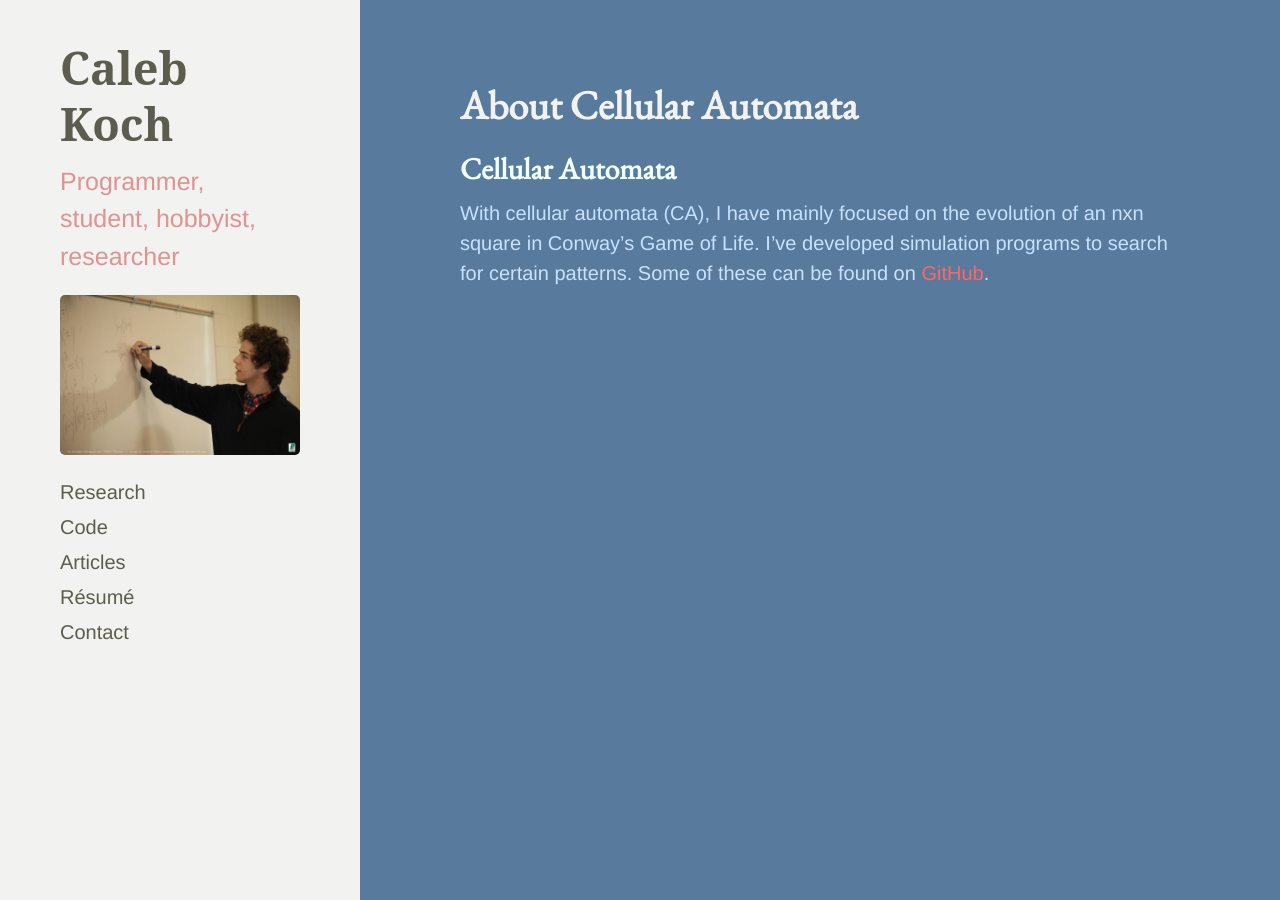
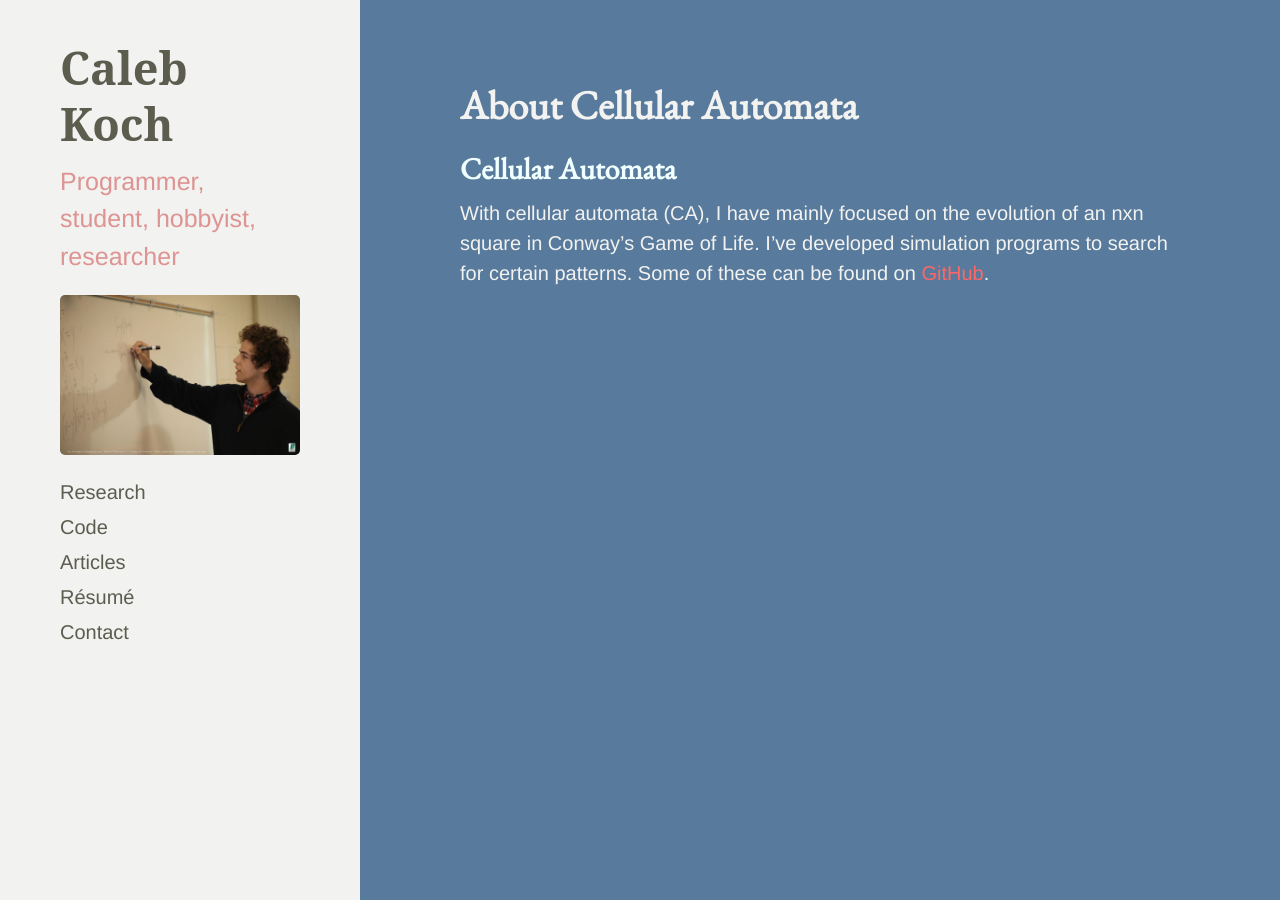
Before and after one commit to cakoch10/cakoch10.github.io, a Jekyll site: the page built from automata.md, in a window 1280 px wide. Built offline with Jekyll 4.4.1, drawn with Linux system fonts in a browser that asks for light colours; Markdown is read by kramdown in place of the engine named in the settings.

Commit message:
Update automata.md

```diff
--- a/automata.md
+++ b/automata.md
@@ -4,6 +4,6 @@ title: About Cellular Automata
 ---
 
 ##Cellular Automata
-<span style="color:#C6E2FF">
+<span style="color:#f2f2f0">
 With cellular automata (CA), I have mainly focused on the evolution of an nxn square in Conway’s Game of Life.  I've developed simulation programs to search for certain patterns. Some of these can be found on [GitHub](https://github.com/cakoch10/Patterns_in_Game_of_Life).
 </span>
```
